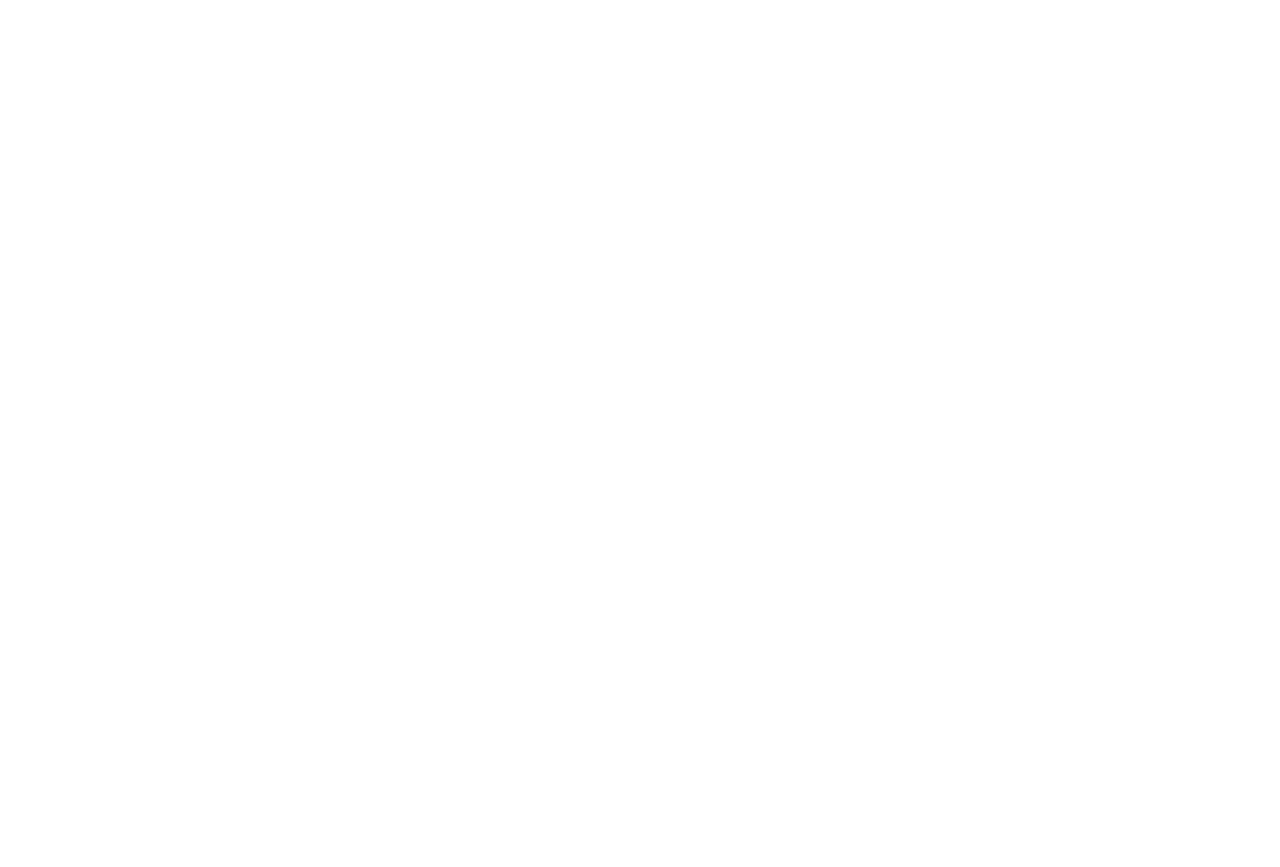
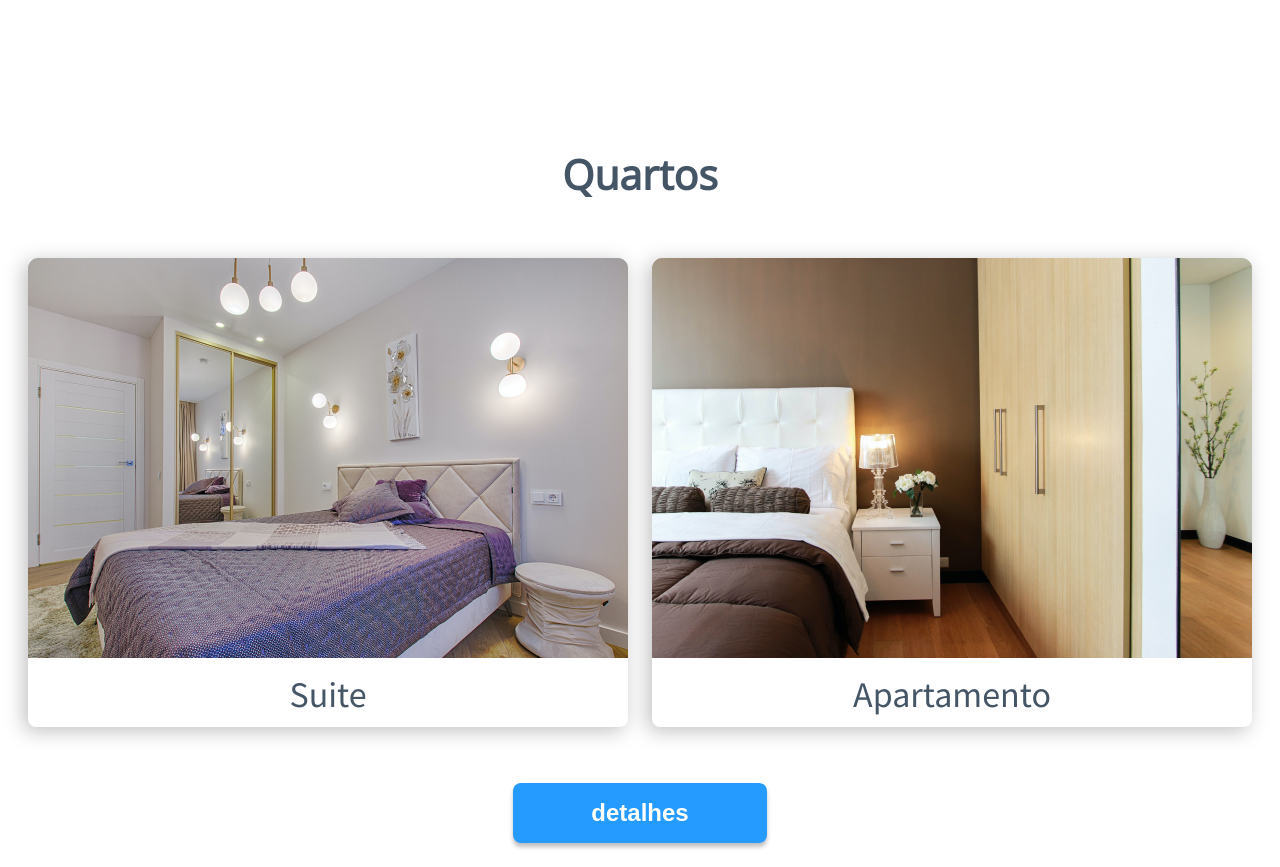
Before and after one commit to iago-monteirog/DEP-Checkpoint-S02E01-Pousada, a React (Create React App) app: page / in a window 1280 px wide. Shown: the part 1240-2107 px from the top of the page. Before the commit the page ends 1362 px from the top, so only its background shows below. Built offline with nearby package versions, Linux system fonts and the light colour scheme.

Commit message:
add Quartos section

```diff
--- a/src/components/Button/Button.scss
+++ b/src/components/Button/Button.scss
@@ -1,7 +1,7 @@
 .Button {
   width: 254px;
   height: 60px;
-  border: 3px solid;
+  border: 3px solid transparent;
   box-sizing: border-box;
   box-shadow: 0px 4px 4px rgba(0, 0, 0, 0.25);
   border-radius: $nudge;
--- /dev/null
+++ b/src/components/QuartosSection/QuartosSection.scss
@@ -0,0 +1,54 @@
+.QuartosSection {
+  padding: $nudge-3 0;
+
+  .QuartosSection__inside {
+    h2 {
+      font-family: Open Sans;
+      font-style: normal;
+      font-weight: bold;
+      font-size: 41.04px;
+      line-height: 56px;
+      color: #445566;
+      text-align: center;
+      margin-bottom: $nudge-3;
+
+      @include for-desktop-up {
+          margin-bottom: $nudge-7;
+      }
+    }
+  }
+  .QuartosSection__boxes {
+    @include for-desktop-up {
+      display: flex;
+      justify-content: space-between;
+      margin-bottom: $nudge-4;
+    }
+
+    .QuartosSection__box {
+      background: #ffffff;
+      box-shadow: -4px 4px 20px rgba(0, 0, 0, 0.25);
+      border-radius: $nudge;
+      margin: 0 auto;
+      margin-bottom: $nudge-3;
+      max-width: 600px;
+
+      img {
+      }
+
+      article {
+        text-align: center;
+        padding: $nudge;
+        font-size: 36px;
+        line-height: 49px;
+        color: #445566;
+
+        p {
+        }
+      }
+    }
+  }
+  .QuartoSection__bottom {
+    display: flex;
+    justify-content: center;
+  }
+}
--- /dev/null
+++ b/src/components/QuartosSection/index.js
@@ -0,0 +1,39 @@
+import React from "react";
+import SuiteImg from "../../assets/img/Suite.png";
+import ApartamentoImg from "../../assets/img/Apartamento.png";
+import Button from "../Button";
+
+export default function QuartosSection() {
+  return (
+    <div className="QuartosSection">
+      <div className="container">
+        <div className="QuartosSection__inside">
+          <h2>Quartos</h2>
+          <div className="QuartosSection__boxes">
+            <div className="QuartosSection__box">
+              <img src={SuiteImg} alt="suite" />
+              <article>
+                <p>Suite</p>
+              </article>
+            </div>
+            <div className="QuartosSection__box">
+              <img src={ApartamentoImg} alt="apartamento" />
+              <article>
+                <p>Apartamento</p>
+              </article>
+            </div>
+          </div>
+          <div className="QuartoSection__bottom">
+            <Button
+              onClick={() => {
+                console.log("clicked");
+              }}
+              text="detalhes"
+              theme="blue"
+            />
+          </div>
+        </div>
+      </div>
+    </div>
+  );
+}
--- a/src/pages/Home/index.js
+++ b/src/pages/Home/index.js
@@ -4,6 +4,7 @@ import Navbar from "../../components/Navbar";
 import HomeBanner from "../../components/HomeBanner";
 import BoxReserva from "../../components/BoxReserva";
 import About from "../../components/About";
+import QuartosSection from "../../components/QuartosSection";
 
 export default function Home() {
   return (
@@ -11,7 +12,8 @@ export default function Home() {
       <Navbar />
       <HomeBanner />
       <BoxReserva />
-      <About/>
+      <About />
+      <QuartosSection />
     </>
   );
 }
--- a/src/sass/components/_all.scss
+++ b/src/sass/components/_all.scss
@@ -5,3 +5,4 @@
 @import '../../components/BoxReserva/BoxReserva.scss';
 @import '../../components/Form/Select/Select.scss';
 @import '../../components/About/About.scss';
+@import '../../components/QuartosSection/QuartosSection.scss';
```
Also changed, not shown: src/assets/img/Apartamento.png (added), src/assets/img/Suite.png (added).
